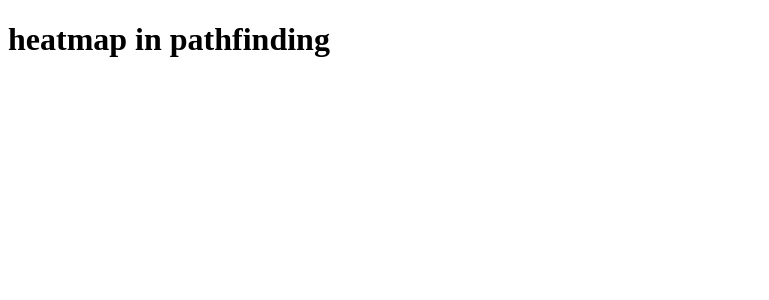
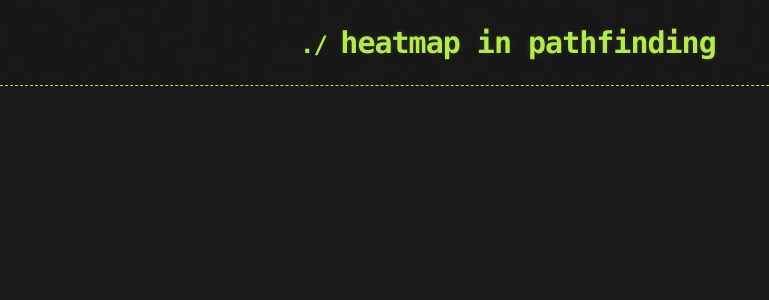
Before and after one commit to busuncle/renne, a Jekyll site: the page built from _posts/2013-09-10-heatmap-in-pathfinding.html, in a window 1280 px wide. Shown: the top 300 px of the page, without its empty margins (0-769 px from the left). Built offline with Jekyll 4.4.1, drawn with Linux system fonts in a browser that asks for light colours.

Commit message:
improve path

```diff
--- a/_layouts/default.html
+++ b/_layouts/default.html
@@ -5,8 +5,8 @@
 <meta charset='utf-8'>
 <meta http-equiv="X-UA-Compatible" content="chrome=1">
 
-<link rel="stylesheet" type="text/css" href="stylesheets/stylesheet.css" media="screen" />
-<link rel="stylesheet" type="text/css" href="stylesheets/pygment_trac.css" media="screen" />
+<link rel="stylesheet" type="text/css" href="/renne/stylesheets/stylesheet.css" media="screen" />
+<link rel="stylesheet" type="text/css" href="/renne/stylesheets/pygment_trac.css" media="screen" />
 <link href="images/favicon.ico" rel="shortcut icon" type="image/x-icon">
 </head>
 <body>
```
